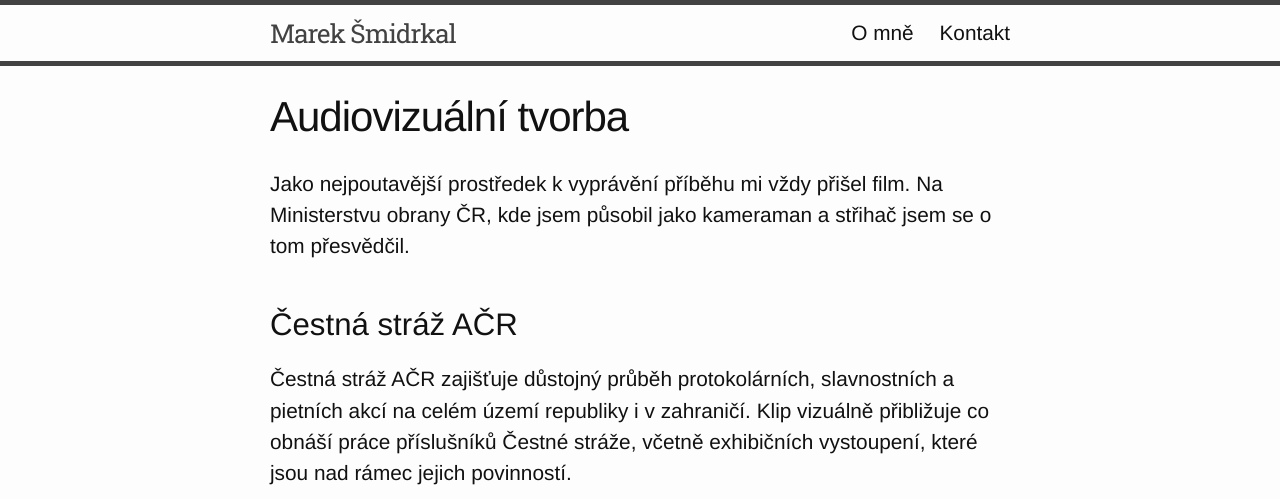
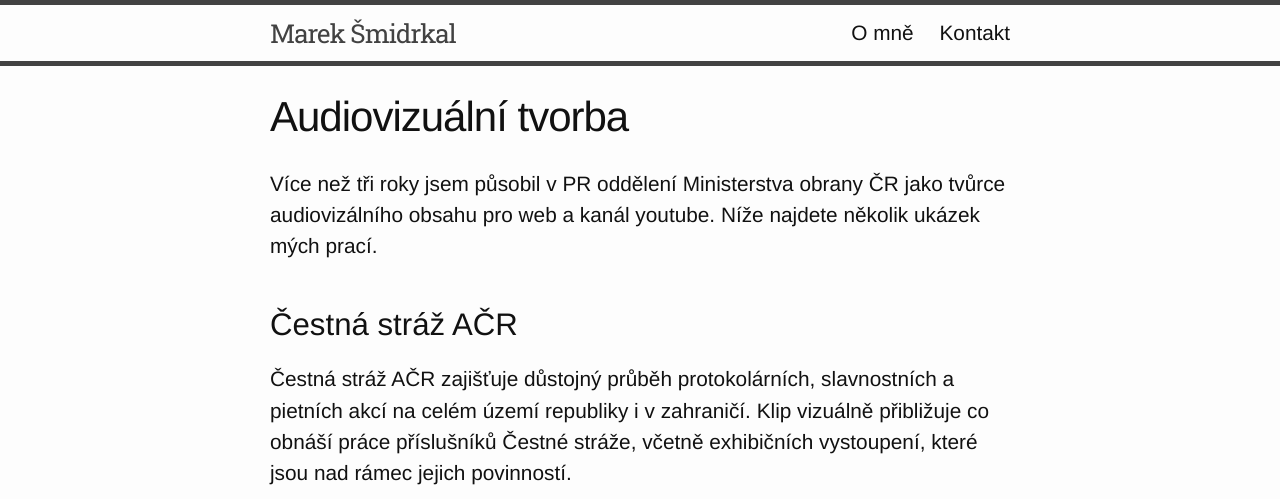
Before and after one commit to shm1ck/my-first-repo.github.io, a Jekyll site: the page built from _posts/2016-12-21-video.markdown, in a window 1280 px wide and 900 px high, cut to the strip 0-499 px from the top of the window. Built offline with Jekyll 4.4.1, drawn with Linux system fonts in a browser that asks for light colours; some web fonts are replaced.

Commit message:
Update 2016-12-21-video.markdown

```diff
--- a/_posts/2016-12-21-video.markdown
+++ b/_posts/2016-12-21-video.markdown
@@ -5,7 +5,7 @@ date:   2015-05-31 05:10:14 -0400
 categories: video
 author: Marek Šmidrkal
 ---
-<p>Jako nejpoutavější prostředek k vyprávění příběhu mi vždy přišel film. Na Ministerstvu obrany ČR, kde jsem působil jako kameraman a střihač jsem se o tom přesvědčil.</p>
+<p>Více než tři roky jsem působil v PR oddělení Ministerstva obrany ČR jako tvůrce audiovizálního obsahu pro web a kanál youtube. Níže najdete několik ukázek mých prací.</p>
 
 <h1 class="video">Čestná stráž AČR</h1>
 <p>Čestná stráž AČR zajišťuje důstojný průběh protokolárních, slavnostních a pietních akcí na celém území republiky i v zahraničí. Klip vizuálně přibližuje co obnáší práce příslušníků Čestné stráže, včetně exhibičních vystoupení, které jsou nad rámec jejich povinností.</p>
```
